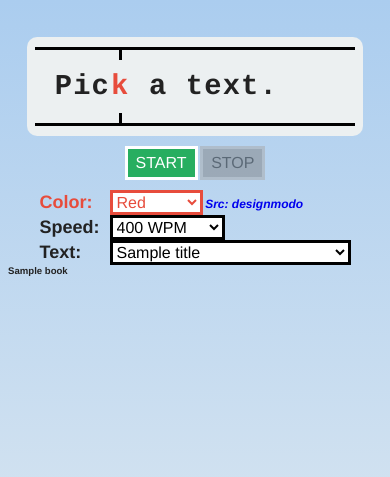
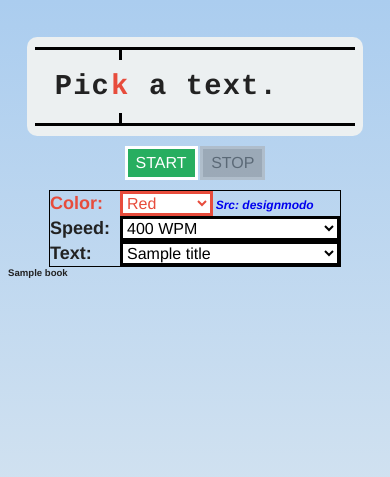
Before and after one commit to dmarkell/reader, a Python web app: template templates/reader.html in a window 390 px wide. Shown: the top 477 px of the page. Run offline with Jinja, Linux system fonts and the light colour scheme; the template is opened without the code that fills it: most values are stand-ins (such as "Sample title", 1, 10 or a date in 2020).

Commit message:
Cleaned up directory

```diff
--- a/static/style.css
+++ b/static/style.css
@@ -135,6 +135,7 @@ nav, input[type="submit"] {
 table {
     border-collapse: collapse;
     margin-top: 10px;
+    border: thin solid black;
 }
 
 td {
@@ -158,7 +159,6 @@ select, input {
     color: black;
     font-family: inherit;
 }
-
 
 input[type="submit"] {
     display: block;
@@ -224,3 +224,9 @@ select:disabled {
         width: 55px;
     }
 }
+
+@media only screen and (max-width: 500px) {
+    select:last-child {
+        width: 220px;
+    }
+}
```
